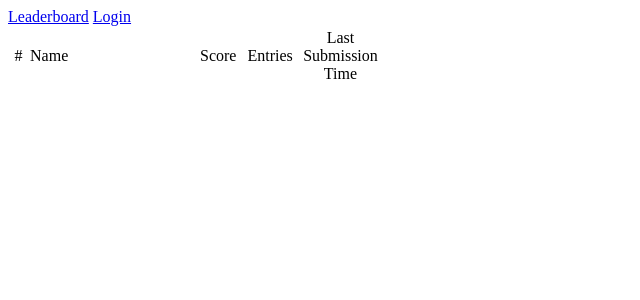
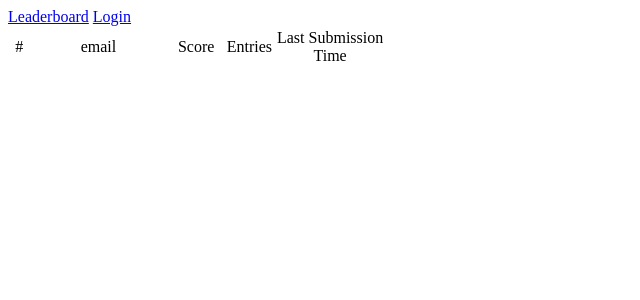
Before and after one commit to abrandemuehl/ADSA_Competition, a Flask app: page / in a window 1280 px wide. Shown: the top 300 px of the page, without its empty margins (0-640 px from the left). Run offline with Flask 2, Linux system fonts and the light colour scheme; data comes from the database, SQL or seed files in the repository; data that the repository does not hold is empty; parts of the project's set-up code (start-up, migrations or seed data) failed here and were passed over.

Commit message:
Moved from name to email in leaderboard

```diff
--- a/app/templates/index.html
+++ b/app/templates/index.html
@@ -31,7 +31,7 @@
   <table id="scores">
     <tr>
       <td class="rank">#</td>
-      <td class="name">Name</td>
+      <td class="email">email</td>
       <td class="score">Score</td>
       <td class="entries">Entries</td>
       <td class="date">Last Submission Time</td>
@@ -39,7 +39,7 @@
     {% for participant in participants %}
       <tr>
         <td class="rank">{{ loop.index }}</td>
-        <td class="name">{{ participant.name }}</td>
+        <td class="email">{{ participant.email }}</td>
         <td class="score">{{ participant.best_score }}</td>
         <td class="entries">{{ participant.submissions|length }}</td>
         <td class="date">{{ participant.last_submission_date.strftime('%m-%d %I:%M:%S') }}</td>
```
